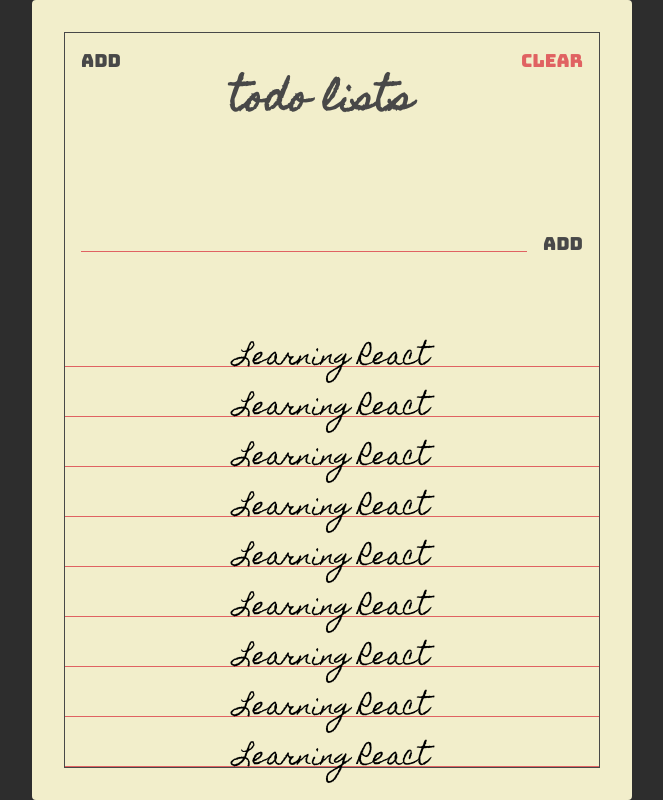
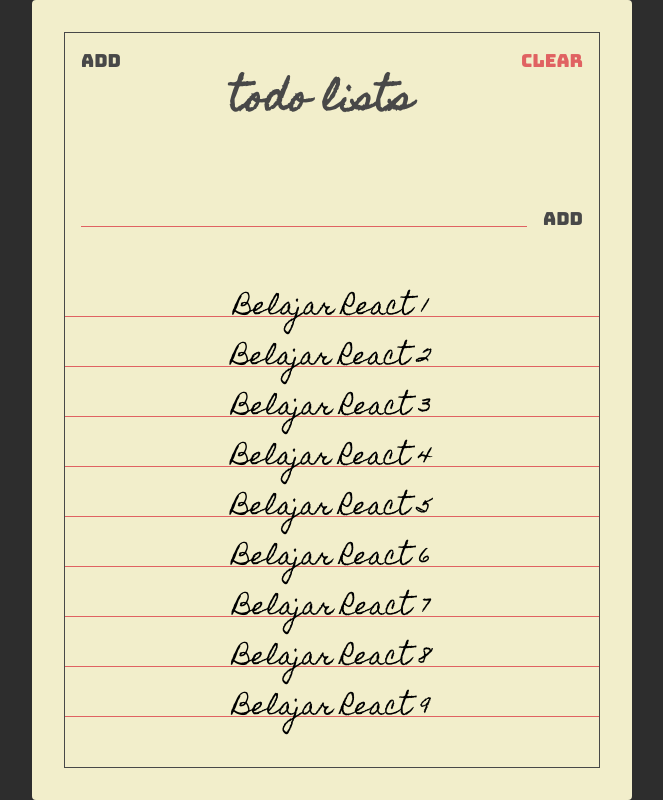
Before and after one commit to imamfh24/react-todolist, a React (Create React App) app: page / in a window 1280 px wide. Shown: the whole page, without its empty margins (308-971 px from the left). Built offline with nearby package versions, Linux system fonts and the light colour scheme.

Commit message:
membuat pages dan component todos

```diff
--- a/src/App.css
+++ b/src/App.css
@@ -132,14 +132,17 @@
 .todos{
     display: flex;
     flex-direction: column;
+
+    min-height: 500px;
 }
 
 .todo{
     position: relative;
 
     flex: 1 0 auto;
+    text-align: center;
 
-    min-height: 34px;
+    max-height: 34px;
     margin: 16px 0 0;
 
     font-family: 'Homemade Apple', cursive;
@@ -150,6 +153,8 @@
 }
 
 .todo-text{
+    width: 100%;
+    height: 50px;
     position: absolute;
     left: 50%;
     transform: translate(-50%);
--- a/src/App.js
+++ b/src/App.js
@@ -1,19 +1,10 @@
 import React from 'react';
 import logo from './logo.svg';
 import './App.css';
-import Paper from "./component/Paper";
-import Header from "./component/Header";
-import TodoForm from "./component/TodoForm";
-import Todos from "./component/Todos";
+import TodoList from "./pages/TodoList";
 
 function App() {
-  return (
-    <Paper>
-      <Header/>
-      <TodoForm/>
-      <Todos/>
-    </Paper>
-  );
+  return (<TodoList/>);
 }
 
 export default App;
--- /dev/null
+++ b/src/component/Todo.jsx
@@ -0,0 +1,16 @@
+import React from 'react';
+import PropTypes from 'prop-types';
+//props adalah sebuah objek yang menerima apapun yang akan diberikan kedalam komponen ini
+const Todo = props => {
+    return(
+            <div className="todo">
+                <span className="todo-text">{props.text}</span>
+            </div>
+    )
+}
+
+Todo.propTypes = {
+    text: PropTypes.string.isRequired
+}
+
+export default Todo;
--- a/src/component/Todos.jsx
+++ b/src/component/Todos.jsx
@@ -1,35 +1,45 @@
 import React from 'react';
+import Todo from './Todo'
+const Todos = () => {
 
-const Todos = () => {
+    const todos = [
+        {
+            text: "Belajar React 1"
+        },
+        {
+            text: "Belajar React 2"
+        },
+        {
+            text: "Belajar React 3"
+        },
+        {
+            text: "Belajar React 4"
+        },
+        {
+            text: "Belajar React 5"
+        },
+        {
+            text: "Belajar React 6"
+        },
+        {
+            text: "Belajar React 7"
+        },
+        {
+            text: "Belajar React 8"
+        },
+        {
+            text: "Belajar React 9"
+        },
+
+    ]
+
     return (
         <section className="todos">
-            <div className="todo">
-                <span className="todo-text">Learning React</span>
-            </div>
-            <div className="todo">
-                <span className="todo-text">Learning React</span>
-            </div>
-            <div className="todo">
-                <span className="todo-text">Learning React</span>
-            </div>
-            <div className="todo">
-                <span className="todo-text">Learning React</span>
-            </div>
-            <div className="todo">
-                <span className="todo-text">Learning React</span>
-            </div>
-            <div className="todo">
-                <span className="todo-text">Learning React</span>
-            </div>
-            <div className="todo">
-                <span className="todo-text">Learning React</span>
-            </div>
-            <div className="todo">
-                <span className="todo-text">Learning React</span>
-            </div>
-            <div className="todo">
-                <span className="todo-text">Learning React</span>
-            </div>
+            {
+                todos.map(todo => {
+                    return <Todo text={todo.text}/>
+                })
+            }
         </section>
     )
 }
--- a/src/pages/TodoList.jsx
+++ b/src/pages/TodoList.jsx
@@ -0,0 +1,19 @@
+import React from 'react';
+
+
+import Paper from "../component/Paper";
+import Header from "../component/Header";
+import TodoForm from "../component/TodoForm";
+import Todos from "../component/Todos";
+
+const TodoList = () => {
+  return (
+    <Paper>
+      <Header/>
+      <TodoForm/>
+      <Todos/>
+    </Paper>
+  );
+}
+
+export default TodoList;
```
